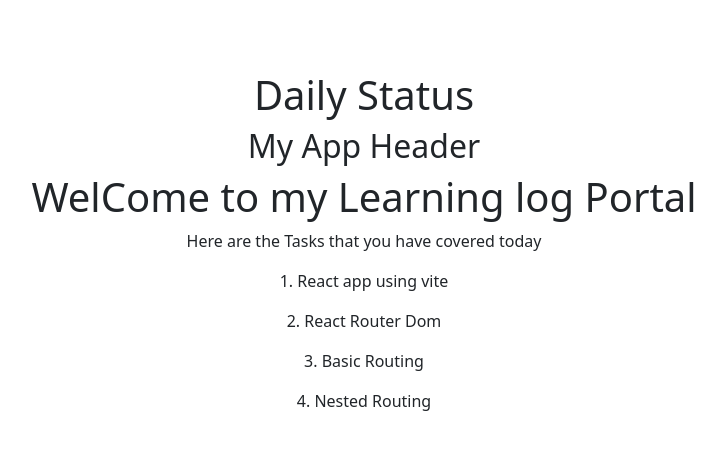
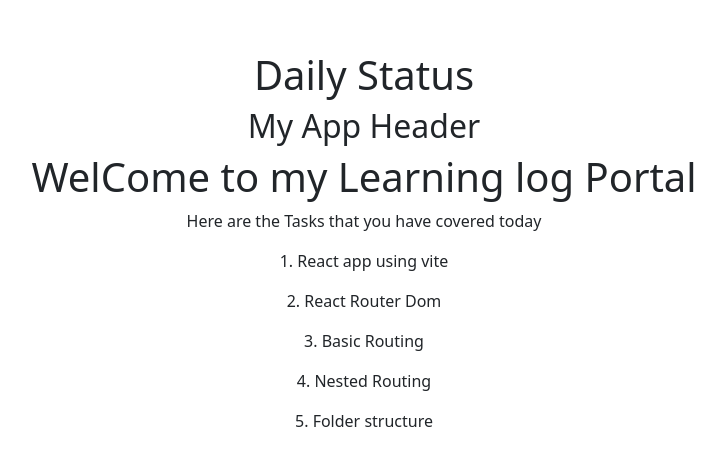
Before and after one commit to Shirisha-Mangali/Git_Practice_Project, a React (Vite) app: page /home in a window 1280 px wide. Shown: the part 150-616 px from the top of the page, without its empty margins (276-1001 px from the left). Built offline with nearby package versions, Linux system fonts and the light colour scheme.

Commit message:
"added home page"

```diff
--- a/src/pages/Home.jsx
+++ b/src/pages/Home.jsx
@@ -11,6 +11,7 @@ const Home =()=>{
                 <p>2. React Router Dom</p>
                 <p>3. Basic Routing</p>
                 <p>4. Nested Routing</p>
+                <p>5. Folder structure</p>
             </div>
         </div>
         </>
```
